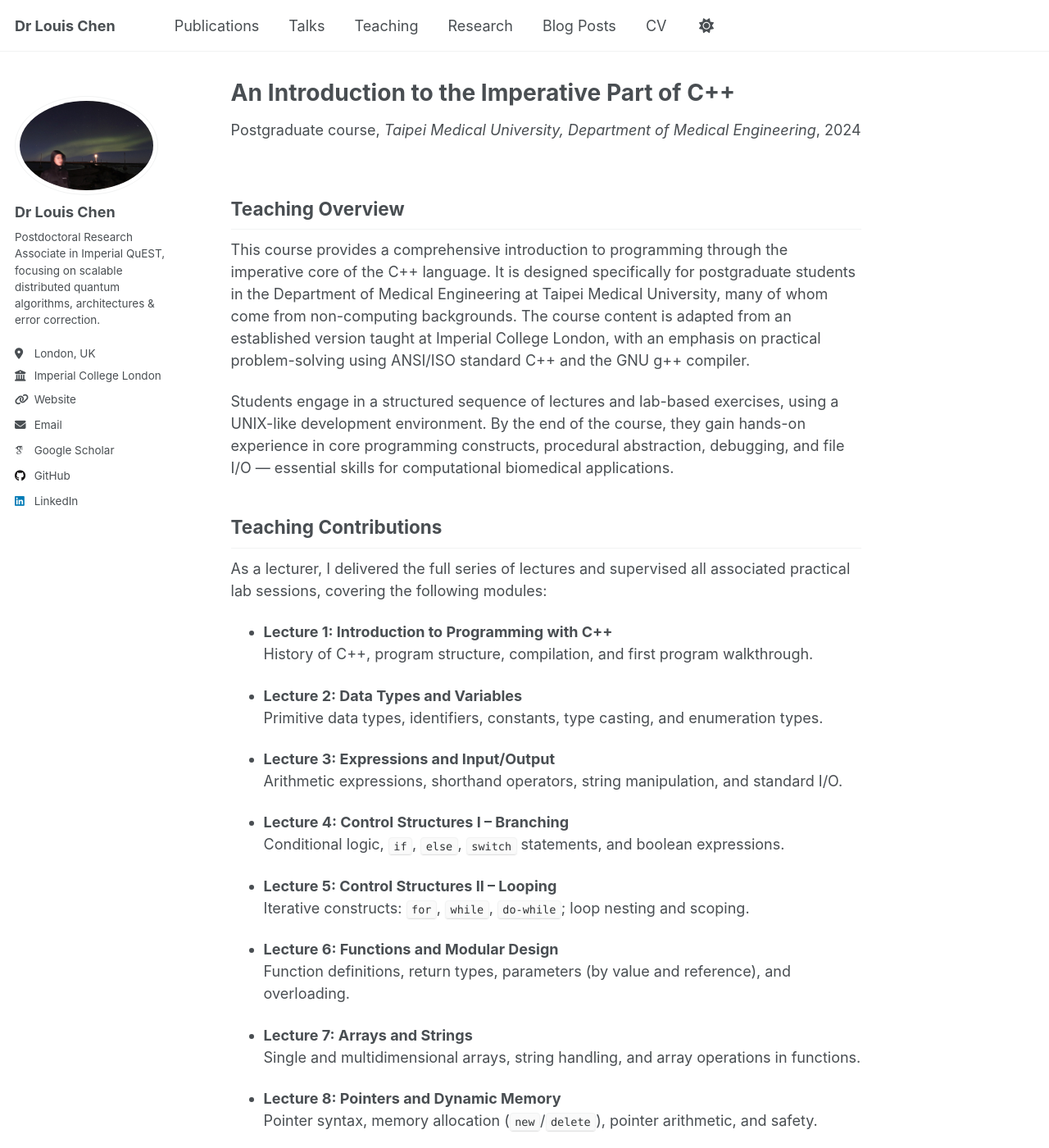
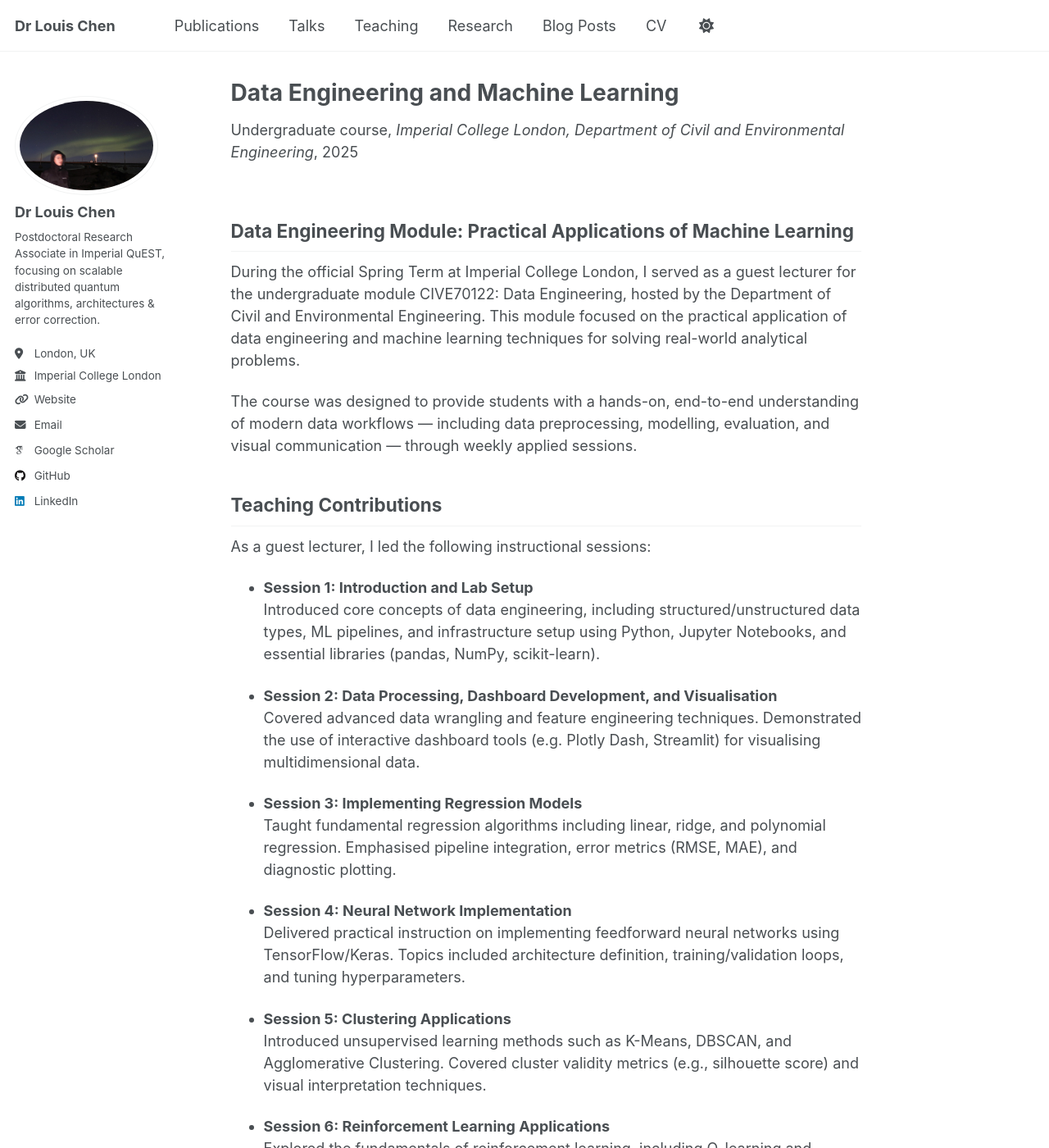
Before and after one commit to Louisanity/louisanity.github.io, a Jekyll site: the page built from _teaching/2024-fall-me-cpp.md, in a window 1280 px wide and 1400 px high. Shown: the whole window at 82% size. Built offline with Jekyll 4.4.1, drawn with Linux system fonts in a browser that asks for light colours; some web fonts are replaced; some of the changed text lies outside the part shown.

Commit message:
Update 2024-fall-me-cpp.md

```diff
--- a/_teaching/2024-fall-me-cpp.md
+++ b/_teaching/2024-fall-me-cpp.md
@@ -1,73 +1,57 @@
 ---
-title: "An Introduction to the Imperative Part of C++"
+title: "Data Engineering and Machine Learning"
 collection: teaching
-type: "Postgraduate course"
-code: ME-GR-CPP2024
-permalink: /teaching/2024-fall-me-cpp
-venue: "Taipei Medical University, Department of Medical Engineering"
-date: 2024-09-30
-location: "Taipei, Taiwan"
+type: "Undergraduate course"
+code: CIVE70122
+permalink: /teaching/2025-spring-cive70122
+venue: "Imperial College London, Department of Civil and Environmental Engineering"
+date: 2025-01-04
+location: "London, United Kingdom"
 ---
 
-## Teaching Overview
-This course provides a comprehensive introduction to programming through the imperative core of the C++ language. It is designed specifically for postgraduate students in the Department of Medical Engineering at Taipei Medical University, many of whom come from non-computing backgrounds. The course content is adapted from an established version taught at Imperial College London, with an emphasis on practical problem-solving using ANSI/ISO standard C++ and the GNU g++ compiler.
+## Data Engineering Module: Practical Applications of Machine Learning
+During the official Spring Term at Imperial College London, I served as a guest lecturer for the undergraduate module CIVE70122: Data Engineering, hosted by the Department of Civil and Environmental Engineering. This module focused on the practical application of data engineering and machine learning techniques for solving real-world analytical problems.
 
-Students engage in a structured sequence of lectures and lab-based exercises, using a UNIX-like development environment. By the end of the course, they gain hands-on experience in core programming constructs, procedural abstraction, debugging, and file I/O — essential skills for computational biomedical applications.
+The course was designed to provide students with a hands-on, end-to-end understanding of modern data workflows — including data preprocessing, modelling, evaluation, and visual communication — through weekly applied sessions.
 
 ## Teaching Contributions
-As a lecturer, I delivered the full series of lectures and supervised all associated practical lab sessions, covering the following modules:
 
-- **Lecture 1: Introduction to Programming with C++**
-  History of C++, program structure, compilation, and first program walkthrough.
+As a guest lecturer, I led the following instructional sessions:
 
-- **Lecture 2: Data Types and Variables**
-  Primitive data types, identifiers, constants, type casting, and enumeration types.
+- **Session 1: Introduction and Lab Setup**
+  Introduced core concepts of data engineering, including structured/unstructured data types, ML pipelines, and infrastructure setup using Python, Jupyter Notebooks, and essential libraries (pandas, NumPy, scikit-learn).
 
-- **Lecture 3: Expressions and Input/Output**
-  Arithmetic expressions, shorthand operators, string manipulation, and standard I/O.
+- **Session 2: Data Processing, Dashboard Development, and Visualisation**
+  Covered advanced data wrangling and feature engineering techniques. Demonstrated the use of interactive dashboard tools (e.g. Plotly Dash, Streamlit) for visualising multidimensional data.
 
-- **Lecture 4: Control Structures I – Branching**
-  Conditional logic, `if`, `else`, `switch` statements, and boolean expressions.
+- **Session 3: Implementing Regression Models**
+  Taught fundamental regression algorithms including linear, ridge, and polynomial regression. Emphasised pipeline integration, error metrics (RMSE, MAE), and diagnostic plotting.
 
-- **Lecture 5: Control Structures II – Looping**
-  Iterative constructs: `for`, `while`, `do-while`; loop nesting and scoping.
+- **Session 4: Neural Network Implementation**
+  Delivered practical instruction on implementing feedforward neural networks using TensorFlow/Keras. Topics included architecture definition, training/validation loops, and tuning hyperparameters.
 
-- **Lecture 6: Functions and Modular Design**
-  Function definitions, return types, parameters (by value and reference), and overloading.
+- **Session 5: Clustering Applications**
+  Introduced unsupervised learning methods such as K-Means, DBSCAN, and Agglomerative Clustering. Covered cluster validity metrics (e.g., silhouette score) and visual interpretation techniques.
 
-- **Lecture 7: Arrays and Strings**
-  Single and multidimensional arrays, string handling, and array operations in functions.
+- **Session 6: Reinforcement Learning Applications**
+  Explored the fundamentals of reinforcement learning, including Q-learning and reward-based optimisation. Illustrated basic implementations using OpenAI Gym for interactive learning.
 
-- **Lecture 8: Pointers and Dynamic Memory**
-  Pointer syntax, memory allocation (`new`/`delete`), pointer arithmetic, and safety.
+- **Session 7: Statistical Comparison of Machine Learning Models & Retrieval-Augmented Generation**
+  Provided techniques for statistically comparing machine learning models (paired t-tests, non-parametric tests). Introduced Retrieval-Augmented Generation (RAG) as an emerging paradigm for combining information retrieval with generative AI.
 
-- **Lecture 9: File Handling and Streams**
-  File I/O, stream objects, error checking, input/output formatting, and `getline()`.
+- **Session 8: Comparative Visualisation of ML Techniques & Transformers (NLP)**
+  Explained comparative analysis strategies using parallel visualisations and confusion matrices. Covered the foundations of transformer architectures (e.g., BERT, GPT) and their relevance to structured and semi-structured data.
 
-- **Lecture 10: Introduction to Object-Oriented Concepts**
-  Classes and objects, member functions, constructors, and encapsulation (brief overview).
+- **Session 9: Group Project Presentations**
+  Supervised and evaluated final group projects involving full-stack data pipelines, ML model deployment, and live dashboard demonstrations. Provided feedback on modelling decisions, presentation clarity, and reproducibility.
 
-- **Lecture 11: Recursion and Linked Structures**
-  Recursive functions, base cases, call stack mechanics, and simple linked list implementation.
+Assessment Framework
+---------------------
 
-- **Lecture 12: Debugging and Development Tools**
-  Using `g++`, Emacs, and GDB; debugging strategies, `assert`, stubs, and test harnesses.
+- **35% Coursework**
+  Weekly applied tasks, where students iteratively implemented and tested components of a unified data engineering pipeline.
 
-## Learning Materials
+- **65% Group Project**
+  Capstone project involving dataset analysis, ML model selection, visualisation development, and oral presentation. Assessment focused on technical rigour, teamwork, and communication.
 
-- **Lecture Notes and Code Examples**
-  All example programs and exercises follow ANSI/ISO C++ standards and are tested using GNU g++.
-
-- **Recommended Textbooks**
-  - *Walter Savitch*, *Problem Solving with C++* (10th Edition), Pearson, 2018.
-  - *Bjarne Stroustrup*, *Programming Principles and Practice Using C++* (3rd Edition), Pearson, 2024.
-
-## Assessment Framework
-
-- **60% Final Written Examination**
-  Assesses conceptual understanding, algorithmic reasoning, and ability to read and interpret C++ code.
-
-- **40% Programming Project**
-  Individual programming assignment requiring design, implementation, documentation, and testing of a modular C++ application relevant to real-world biomedical or scientific computation.
-
-This course equips students with robust programming fundamentals, preparing them for further study or application of software tools in medical engineering and health-related data analysis.
+This teaching engagement demonstrated my commitment to equipping students with industry-relevant, transferable skills in data science, machine learning, and applied engineering analytics.
```
